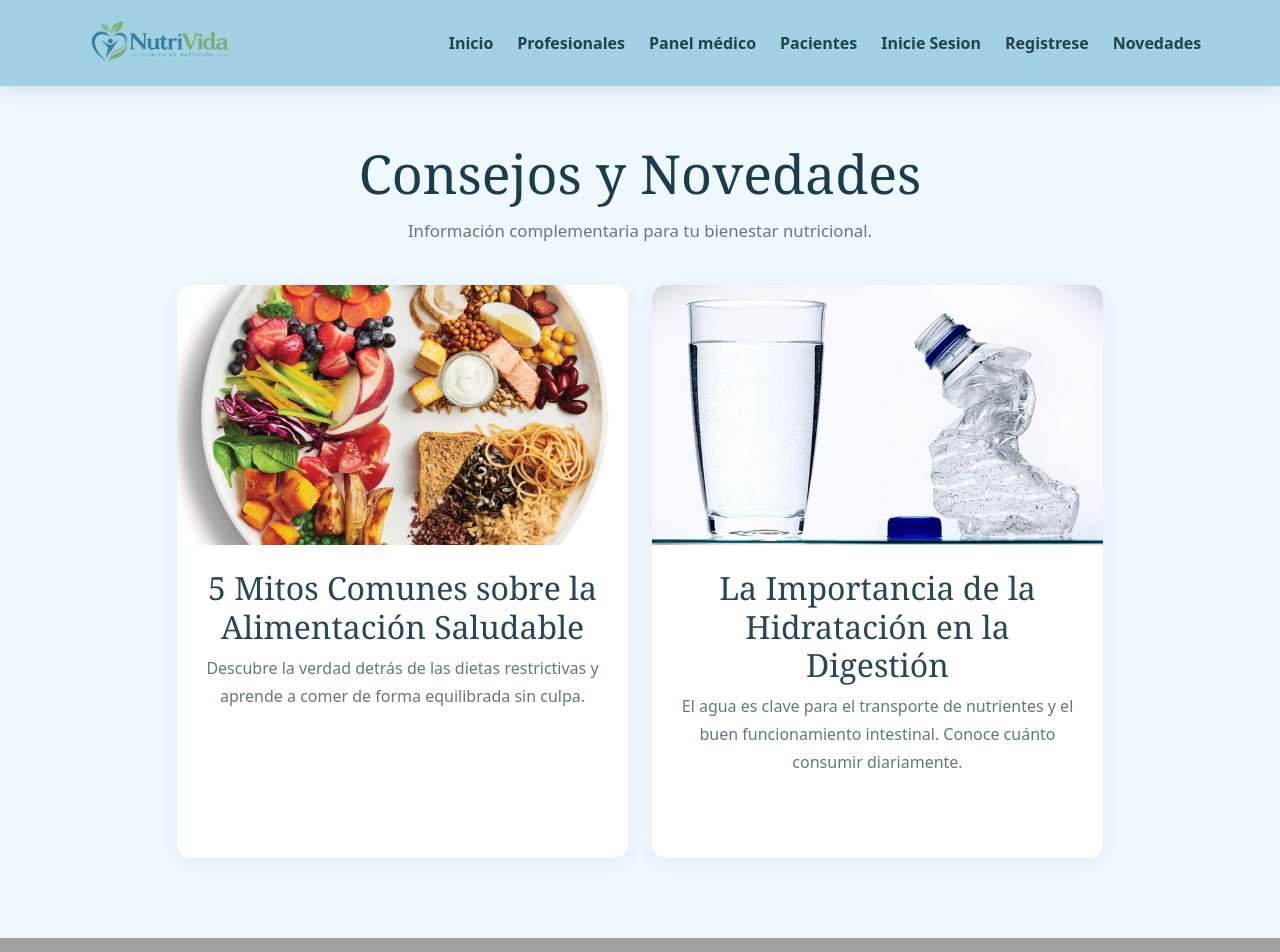
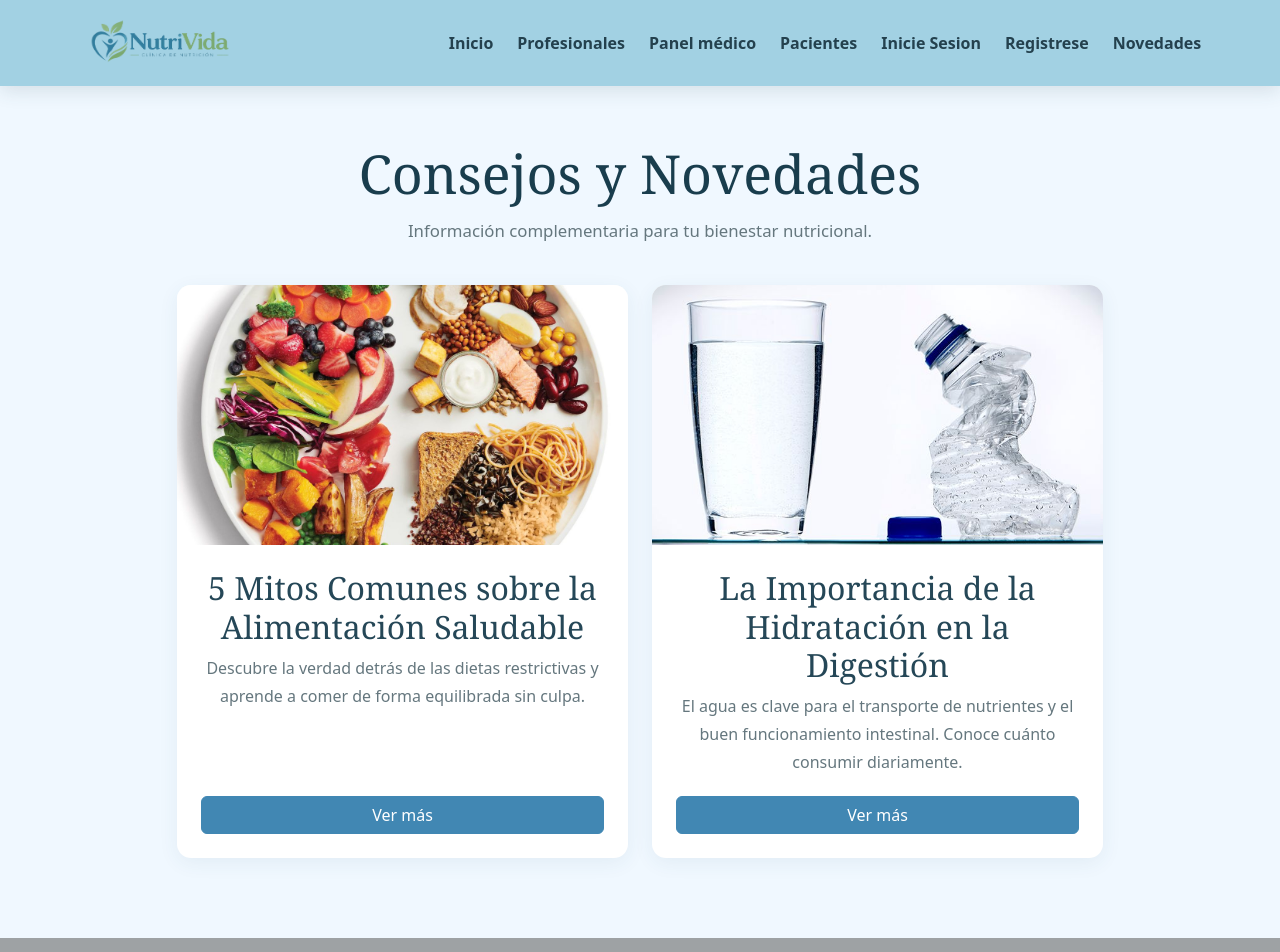
Before and after one commit to jagongora-ai/NutriVidaReact, a React (Vite) app: page /novedades in a window 1280 px wide. Shown: the top 952 px of the page. Built offline with nearby package versions, Linux system fonts and the light colour scheme.

Commit message:
Arreglo de boton ver mas en novedades, modificando en index article-card

```diff
--- a/src/index.css
+++ b/src/index.css
@@ -376,18 +376,23 @@ a {
 }
 
 .article-card {
+  display: flex;
+  flex-direction: column;
   height: 100%;
   overflow: hidden;
   border-radius: 14px;
 }
 
-.article-card>img {
+.article-card > img {
   width: 100%;
   height: 260px;
   object-fit: cover;
 }
 
-.article-card>div {
+.article-card > div {
+  display: flex;
+  flex-direction: column;
+  flex: 1;
   padding: 1.5rem;
 }
 
@@ -398,7 +403,7 @@ a {
 }
 
 .article-card p,
-.article-detail>p {
+.article-detail > p {
   margin-bottom: 1.25rem;
   line-height: 1.75;
 }
@@ -407,7 +412,7 @@ a {
   max-width: 850px;
 }
 
-.article-detail>img {
+.article-detail > img {
   display: block;
   width: 100%;
   max-height: 440px;
--- a/src/pages/Novedades.tsx
+++ b/src/pages/Novedades.tsx
@@ -35,15 +35,15 @@ function Novedades() {
                 descripcion="Información complementaria para tu bienestar nutricional."
             />
             <div className="row g-4 justify-content-center">
-                {novedades.map((novedad) => (
+                {
+                    novedades.map((novedad) => (
                         <div className="col-12 col-md-6 col-lg-5" key={novedad.id}>
-
                             <article className="article-card">
                                 <img src={novedad.imagen} alt={novedad.titulo} />
-                            <div className="d-flex h-100 flex-column">
+                                <div>
                                     <h2 className="text-center">{novedad.titulo}</h2>
                                     <p className="text-center flex-grow-1">{novedad.resumen}</p>
-                                <Link className="btn btn-primary w-100" to={`/novedades/${novedad.id}`}>
+                                    <Link className="btn btn-primary w-100 mt-auto" to={`/novedades/${novedad.id}`}>
                                         Ver más
                                     </Link>
                                 </div>
```
Lines whose indentation alone changed are shown as unchanged.
